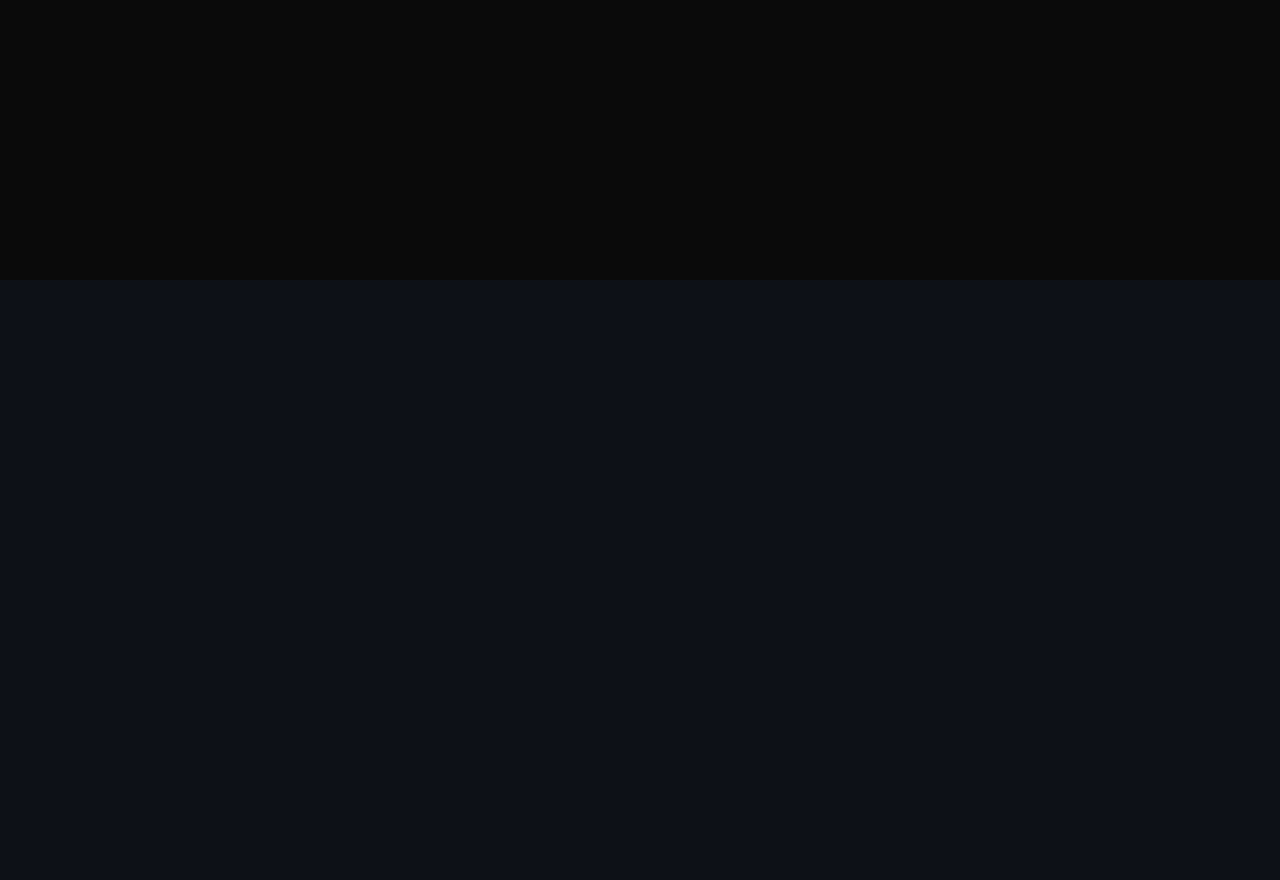
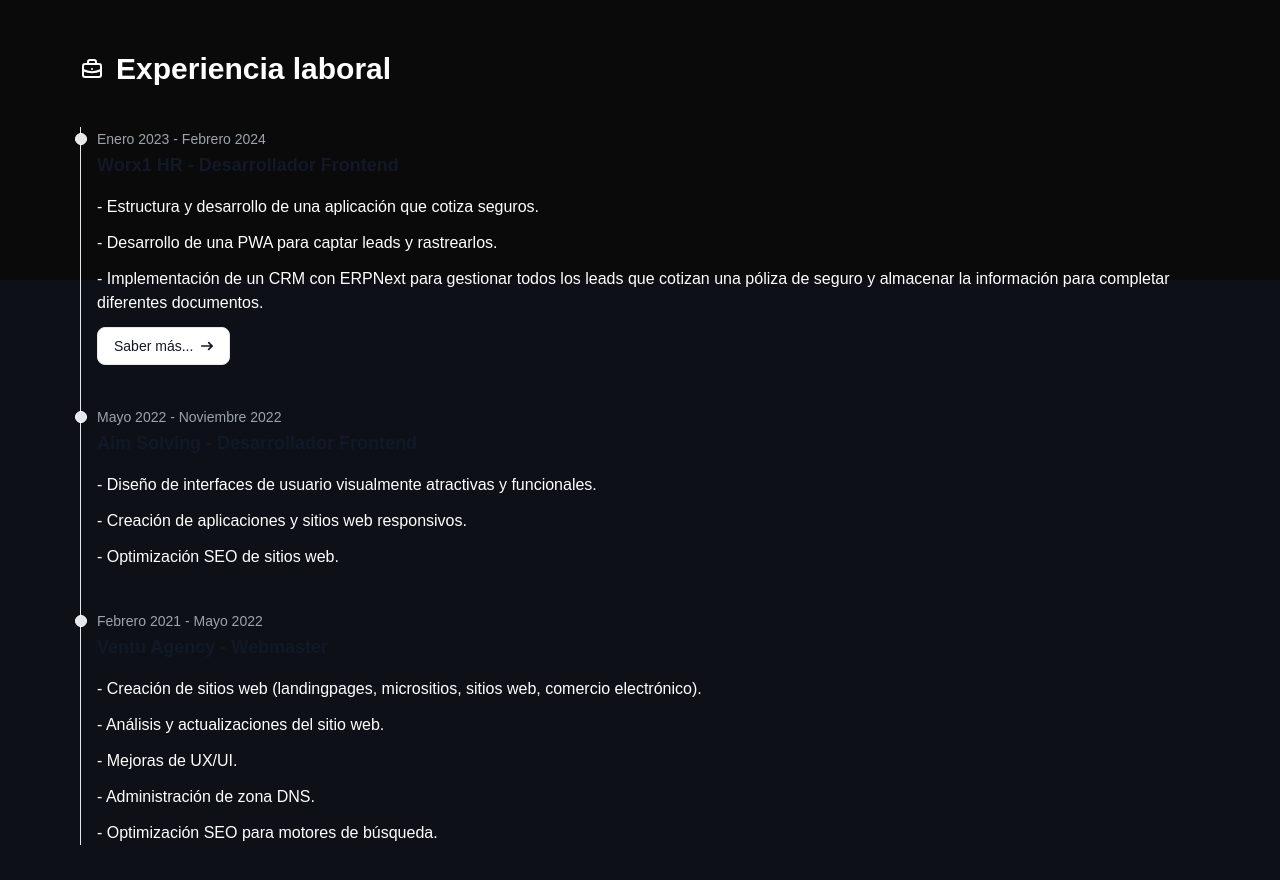
Before and after one commit to AlejoGomezQ/Alejo_Gomez_Q_Portfolio, an Astro site: page / in a window 1280 px wide. Shown: the part 520-1400 px from the top of the page. Before the commit the page ends 800 px from the top, so only its background shows below. Built offline with nearby package versions, Linux system fonts and the light colour scheme; Astro itself is replaced by a stand-in of ours.

Commit message:
Experencia component created and upload some info

```diff
--- /dev/null
+++ b/src/components/Experience.astro
@@ -0,0 +1,49 @@
+---
+import ExperienceItem from "./ExperienceItem.astro";
+
+const EXPERIENCE = [
+  {
+    date: "Enero 2023 - Febrero 2024",
+    company: "Worx1 HR",
+    position: "Desarrollador Frontend",
+    description: [
+      "Estructura y desarrollo de una aplicación que cotiza seguros.",
+      "Desarrollo de una PWA para captar leads y rastrearlos.",
+      "Implementación de un CRM con ERPNext para gestionar todos los leads que cotizan una póliza de seguro y almacenar la información para completar diferentes documentos.",
+    ],
+    link: "https://worx1hr.com/",
+  },
+  {
+    date: "Mayo 2022 - Noviembre 2022",
+    company: "Aim Solving",
+    position: "Desarrollador Frontend",
+    description: [
+      "Diseño de interfaces de usuario visualmente atractivas y funcionales.",
+      "Creación de aplicaciones y sitios web responsivos.",
+      "Optimización SEO de sitios web.",
+    ],
+  },
+  {
+    date: "Febrero 2021 - Mayo 2022",
+    company: " Ventu Agency",
+    position: "Webmaster",
+    description: [
+      "Creación de sitios web (landingpages, micrositios, sitios web, comercio electrónico).",
+      "Análisis y actualizaciones del sitio web.",
+      "Mejoras de UX/UI.",
+      "Administración de zona DNS.",
+      "Optimización SEO para motores de búsqueda.",
+    ],
+  },
+];
+---
+
+<ol class="relative border-s border-gray-200 dark:border-gray-700">
+  {
+    EXPERIENCE.map((experience) => (
+      <li class="mb-10 ms-4">
+        <ExperienceItem {...experience} />
+      </li>
+    ))
+  }
+</ol>
--- /dev/null
+++ b/src/components/ExperienceItem.astro
@@ -0,0 +1,59 @@
+---
+export interface Props {
+  position: string;
+  description: string[];
+  date: string;
+  link?: string;
+  company: string;
+}
+
+const { position, description, date, link, company } = Astro.props;
+---
+
+<li class="mb-10 ms-4">
+  <div
+    class="absolute w-3 h-3 bg-gray-200 rounded-full mt-1.5 -start-1.5 border border-white dark:border-gray-900 dark:bg-gray-700"
+  >
+  </div>
+  <time
+    class="mb-1 text-sm font-normal leading-none text-gray-400 dark:text-gray-500"
+    >{date}</time
+  >
+  <h3 class="text-lg font-semibold text-gray-900 dark:text-white">
+    <span class="font-semibold">{company}</span> - {position}
+  </h3>
+  <p class="mb-4 text-base font-normal text-gray-500 dark:text-gray-400">
+    {
+      description.map((task) => (
+        <ul class="mb-3">
+          <li class="mb-2">- {task}</li>
+        </ul>
+      ))
+    }
+  </p>
+  {
+    link && (
+      <a
+        href={link}
+        class="inline-flex items-center px-4 py-2 text-sm font-medium text-gray-900 bg-white border border-gray-200 rounded-lg hover:bg-gray-100 hover:text-blue-700 focus:z-10 focus:ring-4 focus:outline-none focus:ring-gray-100 focus:text-blue-700 dark:bg-gray-800 dark:text-gray-400 dark:border-gray-600 dark:hover:text-white dark:hover:bg-gray-700 dark:focus:ring-gray-700"
+      >
+        Saber más...
+        <svg
+          class="w-3 h-3 ms-2 rtl:rotate-180"
+          aria-hidden="true"
+          xmlns="http://www.w3.org/2000/svg"
+          fill="none"
+          viewBox="0 0 14 10"
+        >
+          <path
+            stroke="currentColor"
+            stroke-linecap="round"
+            stroke-linejoin="round"
+            stroke-width="2"
+            d="M1 5h12m0 0L9 1m4 4L9 9"
+          />
+        </svg>
+      </a>
+    )
+  }
+</li>
--- /dev/null
+++ b/src/components/SectionContainer.astro
@@ -0,0 +1,7 @@
+---
+const { class: className } = Astro.props;
+---
+
+<section class=`w-[1120px] mx-auto ${className}`>
+  <slot />
+</section>
--- /dev/null
+++ b/src/components/icons/Briefcase.astro
@@ -0,0 +1,16 @@
+<svg
+  {...Astro.props}
+  xmlns="http://www.w3.org/2000/svg"
+  width="24"
+  height="24"
+  viewBox="0 0 24 24"
+  fill="none"
+  stroke="currentColor"
+  stroke-width="2"
+  stroke-linecap="round"
+  stroke-linejoin="round"
+  ><path stroke="none" d="M0 0h24v24H0z" fill="none"></path><path
+    d="M3 7m0 2a2 2 0 0 1 2 -2h14a2 2 0 0 1 2 2v9a2 2 0 0 1 -2 2h-14a2 2 0 0 1 -2 -2z"
+  ></path><path d="M8 7v-2a2 2 0 0 1 2 -2h4a2 2 0 0 1 2 2v2"></path><path
+    d="M12 12l0 .01"></path><path d="M3 13a20 20 0 0 0 18 0"></path></svg
+>
--- a/src/pages/index.astro
+++ b/src/pages/index.astro
@@ -6,6 +6,9 @@ import LinkedinIcon from "../components/icons/LinkedIn.astro";
 import GitHubIcon from "../components/icons/GitHub.astro";
 import CurriculumIcon from "../components/icons/Curriculum.astro";
 import SocialBadge from "../components/SocialBadge.astro";
+import Experience from "../components/Experience.astro";
+import SectionContainer from "../components/SectionContainer.astro";
+import Briefcase from "../components/icons/Briefcase.astro";
 ---
 
 <Layout
@@ -13,18 +16,10 @@ import SocialBadge from "../components/SocialBadge.astro";
   description="Contratame para desarrollar, administrar o mejorar tu sitio web o aplición con tecnologias como Angular, Java, Wordpress"
 >
   <main>
-    <section class="py-44 w-[1120px] mx-auto">
-      <div class="flex items-center">
-        <div class="size-44">
-          <img
-            class="profile-photo rounded-full"
-            src="https://avatars.githubusercontent.com/u/83100536?v=4"
-            alt="alejo-gomez-portafolio"
-          />
-        </div>
-
-        <div class="pl-10">
-          <h1 class="text-white text-5xl font-bold flex flex-row gap-x-4 pb-4">
+    <SectionContainer class="py-44 pb-24">
+      <div class="flex gap-x-2 items-center">
+        <div class="">
+          <h1 class="flex flex-row gap-x-4 text-white text-5xl font-bold pb-4">
             Soy AlejoGomezQ <a
               class="flex items-center"
               target="_blank"
@@ -42,9 +37,6 @@ import SocialBadge from "../components/SocialBadge.astro";
             y Bootstrap. Además, cuento con habilidades en pensamiento sistémico,
             investigación y SCRUM.
           </h2>
-        </div>
-      </div>
-
           <ul class="flex gap-x-4 mt-8">
             <li>
               <SocialBadge
@@ -64,7 +56,25 @@ import SocialBadge from "../components/SocialBadge.astro";
               >
             </li>
           </ul>
-    </section>
+        </div>
+
+        <div>
+          <img
+            class="profile-photo rounded-full"
+            src="https://avatars.githubusercontent.com/u/83100536?v=4"
+            alt="alejo-gomez-portafolio"
+          />
+        </div>
+      </div>
+    </SectionContainer>
+
+    <SectionContainer>
+      <h2 class="text-3xl font-semibold mb-6 flex gap-x-3 items-center">
+        <Briefcase class="size-6" />
+        Experiencia laboral
+      </h2>
+      <Experience />
+    </SectionContainer>
   </main>
 </Layout>
 
```
Lines whose indentation alone changed are shown as unchanged.
